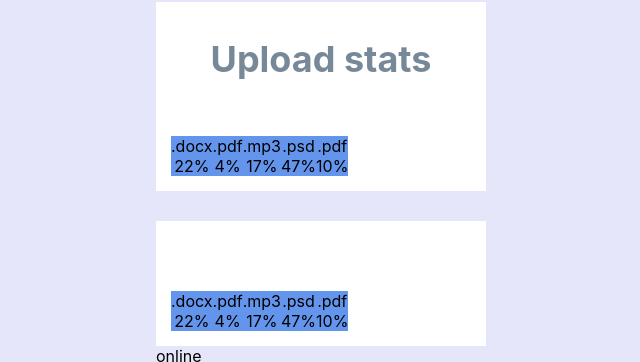
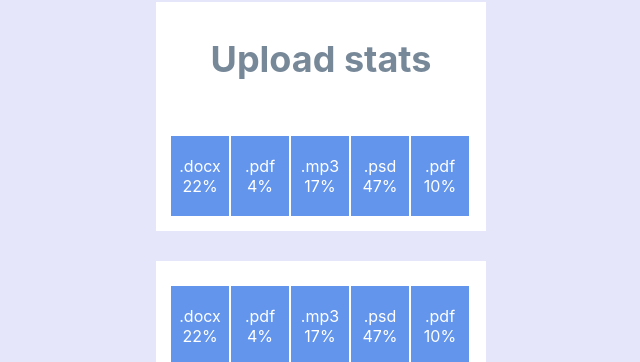
Before and after one commit to TetianaKokoilo/goit-react-hw-01-components, a React (Create React App) app: page / in a window 1280 px wide. Shown: the part 438-800 px from the top of the page, without its empty margins (319-959 px from the left). Built offline with nearby package versions, Linux system fonts and the light colour scheme; grey boxes are pictures that could not be loaded.

Commit message:
add styles for statistics

```diff
--- a/src/components/statistics/Statistics.jsx
+++ b/src/components/statistics/Statistics.jsx
@@ -1,10 +1,10 @@
 import css from './Statistics.module.css';
 import PropTypes from 'prop-types';
 
-export default function Statistics({ title, stats }) {
+export default function Statistics({ title, stats, variant }) {
   return (
     <section className={css.statistics}>
-      <h2 className={css.title}>{title}</h2>
+      {title && <h2 className={css.title}>{title}</h2>}
 
       <ul className={css.stat}>
         {stats.map(stat => {
--- a/src/components/statistics/Statistics.module.css
+++ b/src/components/statistics/Statistics.module.css
@@ -13,21 +13,17 @@
     margin-bottom: 45px;
 }
 .stat {
-    /* gap: 10px; */
     display: flex;
-    /* flex-direction: column; */
-    /* justify-content: space-between; */
 }
 .item {
     display: flex;
-    flex-direction: column;
-    /* justify-content: center;
-    align-items: center; */
     text-align: center;
-    /* gap: 5px; */
     margin-top: 10px;
     background-color: var(--color-blue);
+    color: var(--background-color-primary);
+    flex: 0 1 200px;
+    flex-direction: column;
+     margin-right: 2px;
+    padding-bottom: 20px;
+    padding-top: 20px;
 }
-.item.color {
-    background-color: var(--color-blue);
-}
```
